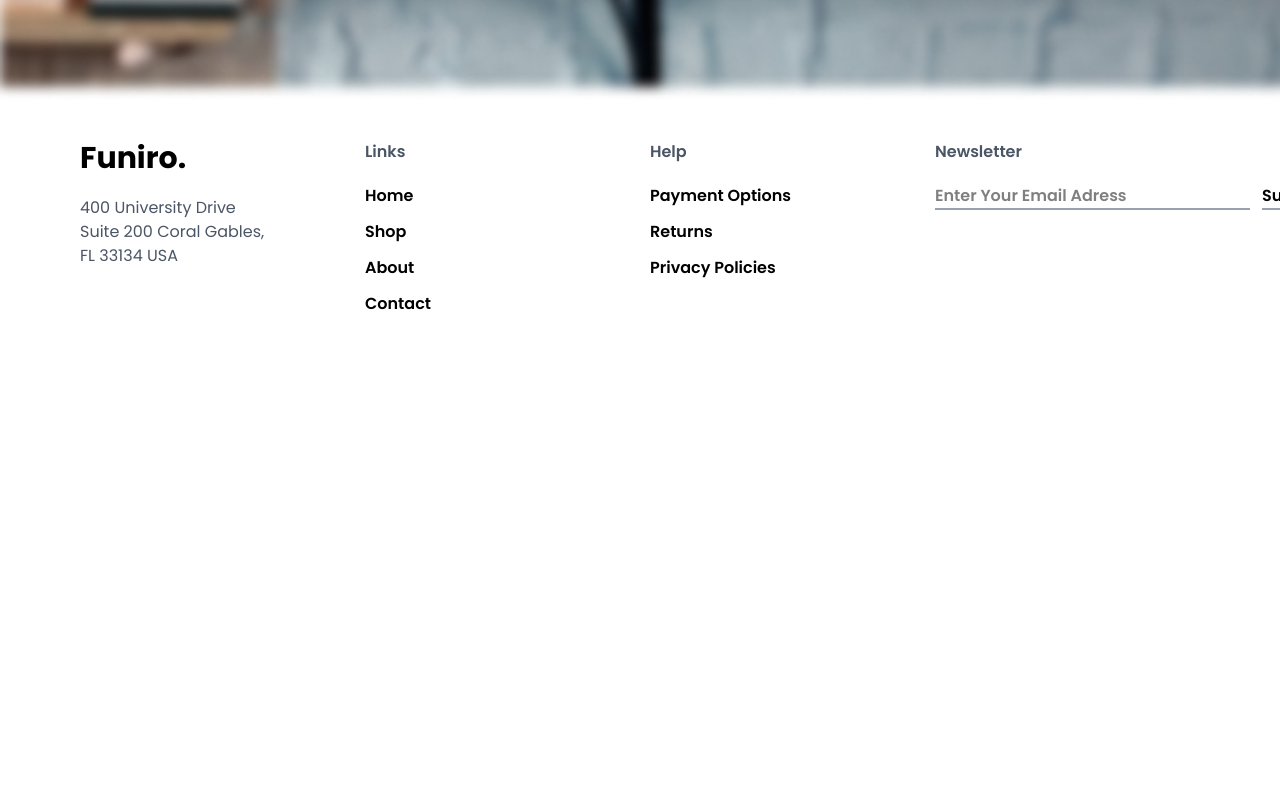
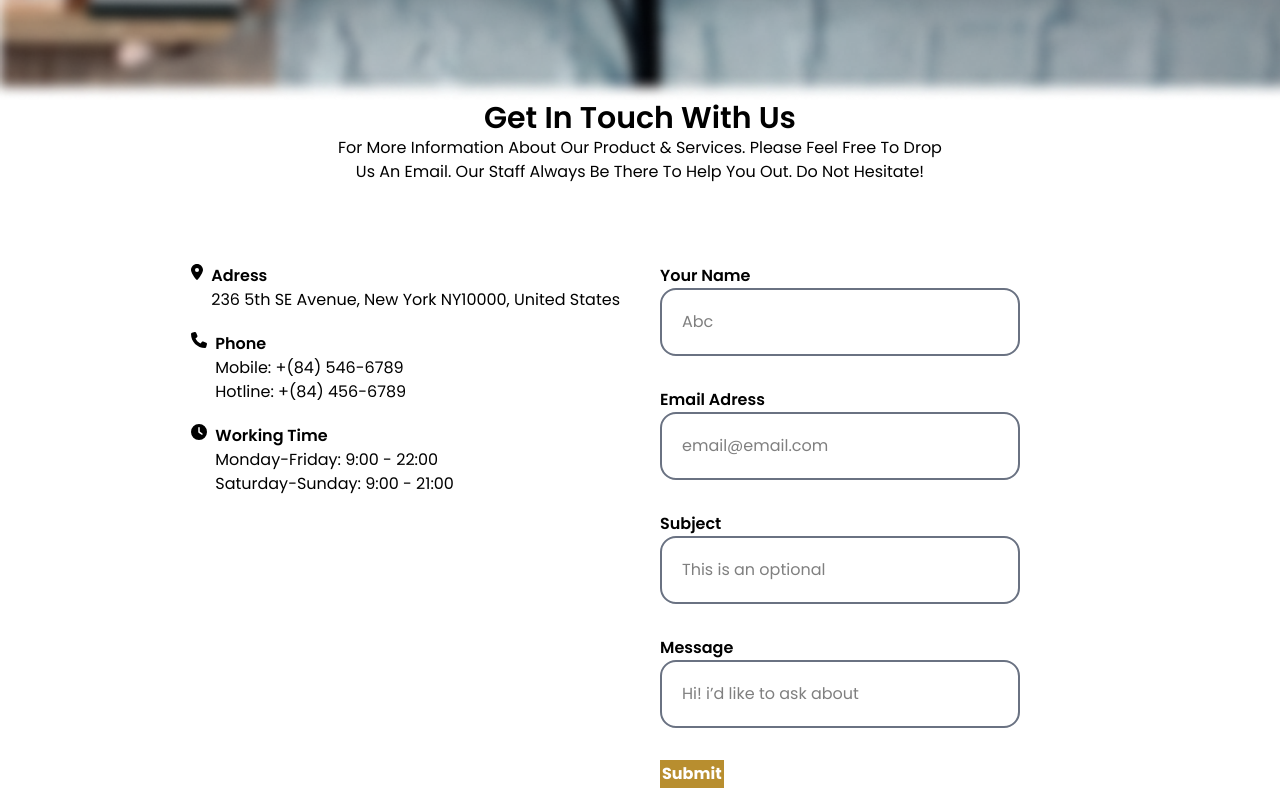
Before and after one commit to yKaayo/Furniro, a React (Vite) app: page /contact in a window 1280 px wide. Shown: the part 620-1420 px from the top of the page. Before the commit the page ends 976 px from the top, so only its background shows below. Built offline with nearby package versions, Linux system fonts and the light colour scheme.

Commit message:
Contact Almost Done

```diff
--- a/src/App.jsx
+++ b/src/App.jsx
@@ -4,6 +4,9 @@ import {
   faCartShopping,
   faBarsStaggered,
   faMagnifyingGlass,
+  faLocationDot,
+  faPhone,
+  faClock
 } from "@fortawesome/free-solid-svg-icons";
 import { BrowserRouter, Routes, Route } from "react-router";
 import Home from "./pages/Home";
@@ -12,7 +15,15 @@ import About from "./pages/About";
 import MainLayout from "./layout/MainLayout";
 import Contact from "./pages/Contact";
 
-library.add(faHeart, faCartShopping, faBarsStaggered, faMagnifyingGlass);
+library.add(
+  faHeart,
+  faCartShopping,
+  faBarsStaggered,
+  faMagnifyingGlass,
+  faLocationDot,
+  faPhone,
+  faClock,
+);
 
 function App() {
   return (
--- a/src/pages/Contact.jsx
+++ b/src/pages/Contact.jsx
@@ -1,7 +1,104 @@
 import SectionBg from "../components/SectionBg";
+import { FontAwesomeIcon } from "@fortawesome/react-fontawesome";
 
 const Contact = () => {
-    return <SectionBg name='Contact' />
-  };
+  const formData = [
+    {
+      label: "Your Name",
+      placeholder: "Abc",
+    },
+    {
+      label: "Email Adress",
+      placeholder: "email@email.com",
+    },
+    {
+      label: "Subject",
+      placeholder: "This is an optional",
+    },
+    {
+      label: "Message",
+      placeholder: "Hi! i’d like to ask about",
+    },
+  ];
 
-  export default Contact;
+  const contactData = [
+    {
+      icon: <FontAwesomeIcon icon="fa-solid fa-location-dot" />,
+      title: "Adress",
+      text: "236 5th SE Avenue, New York NY10000, United States",
+    },
+    {
+      icon: <FontAwesomeIcon icon="fa-solid fa-phone" />,
+      title: "Phone",
+      text: {
+        firstText: "Mobile: +(84) 546-6789",
+        secondText: "Hotline: +(84) 456-6789",
+      },
+    },
+    {
+      icon: <FontAwesomeIcon icon="fa-solid fa-clock" />,
+      title: "Working Time",
+      text: {
+        firstText: "Monday-Friday: 9:00 - 22:00",
+        secondText: "Saturday-Sunday: 9:00 - 21:00",
+      },
+    },
+  ];
+
+  return (
+    <section className="bg-white">
+      <SectionBg name="Contact" />
+
+      <div className="container mx-auto flex flex-col items-center text-center text-balance">
+        <h3 className="text-3xl font-semibold">Get In Touch With Us</h3>
+        <p className="w-[80%]">
+          For More Information About Our Product & Services. Please Feel Free To
+          Drop Us An Email. Our Staff Always Be There To Help You Out. Do Not
+          Hesitate!
+        </p>
+
+        <div className="my-20 grid grid-cols-2 gap-10">
+          <div className="flex flex-col gap-5">
+            {contactData.map((data) => (
+              <div
+                className="grid grid-cols-[repeat(2,fit-content)] justify-start gap-x-2 text-start"
+                key={data.title}
+              >
+                {data.icon}
+                <h4 className="font-semibold">{data.title}</h4>
+                {typeof data.text === "string" ? (
+                  <p className="col-start-2 text-balance">{data.text}</p>
+                ) : (
+                  <div className="col-start-2 text-balance">
+                    <p>{data.text.firstText}</p>
+                    <p>{data.text.secondText}</p>
+                  </div>
+                )}
+              </div>
+            ))}
+          </div>
+
+          <form
+            className="flex flex-col items-start gap-8"
+            onSubmit={(e) => e.preventDefault()}
+          >
+            {formData.map((data) => (
+              <div className="flex flex-col items-start" key={data.label}>
+                <label className="font-semibold">{data.label}</label>
+                <input
+                  className="rounded-2xl border-2 border-gray-500 p-5"
+                  type="text"
+                  placeholder={data.placeholder}
+                />
+              </div>
+            ))}
+
+            <button className="btn--yellow">Submit</button>
+          </form>
+        </div>
+      </div>
+    </section>
+  );
+};
+
+export default Contact;
```
